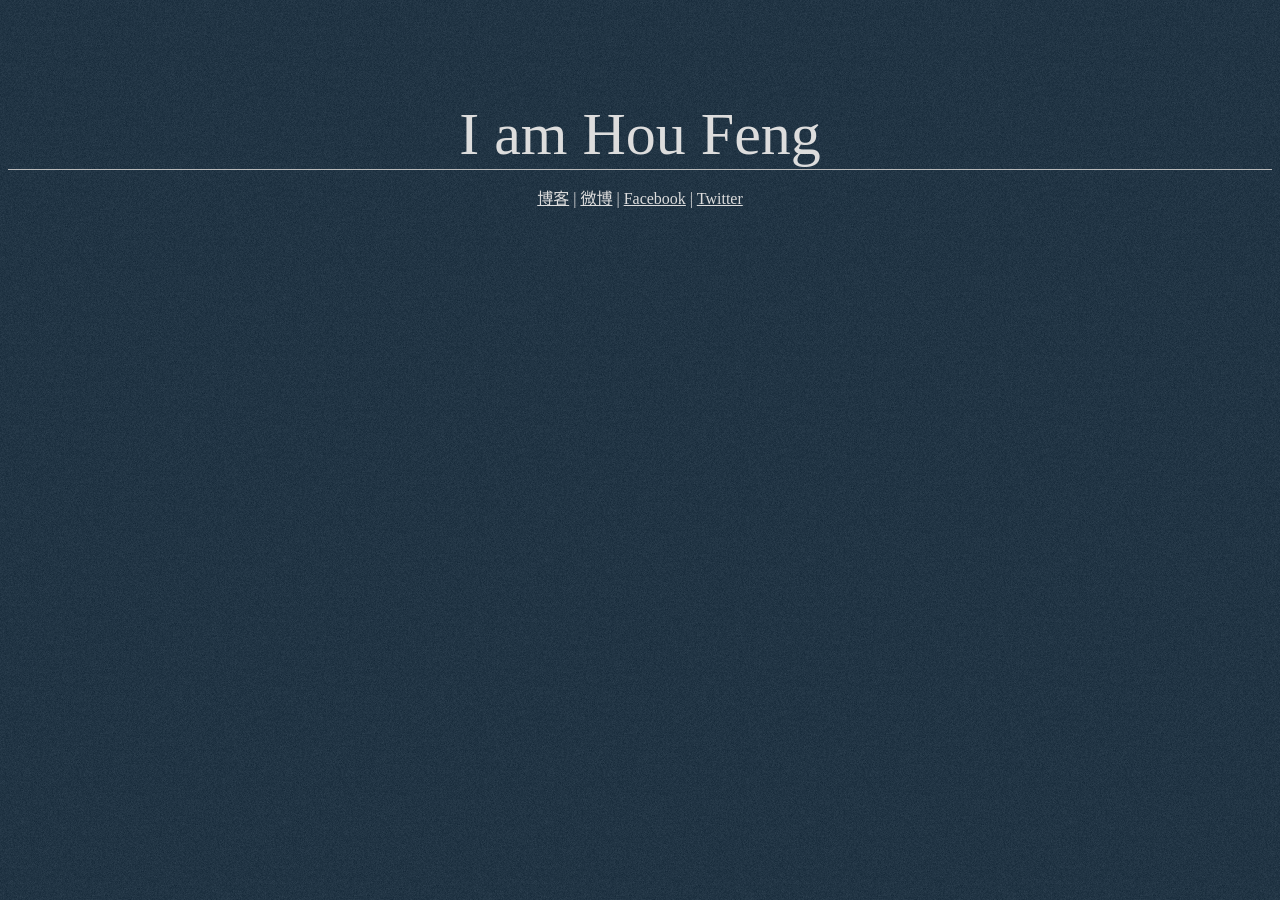
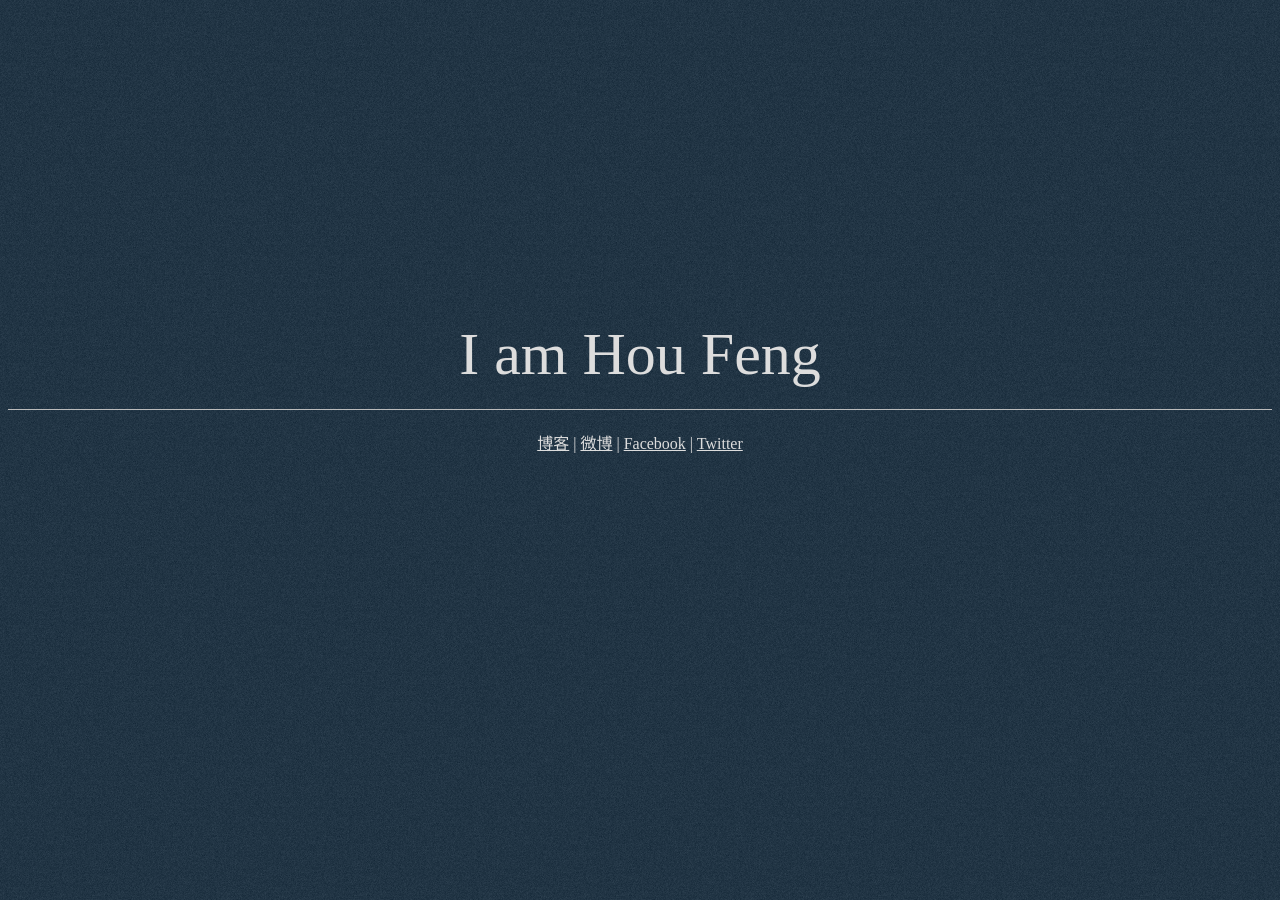
Before and after one commit to Houfeng/houfeng.github.com, a Jekyll site: the page home.html, which Jekyll copies as it is, in a window 1280 px wide. Built offline with Jekyll 4.4.1, drawn with Linux system fonts in a browser that asks for light colours; Markdown is read by kramdown in place of the engine named in the settings.

Commit message:
Updated home.html

```diff
--- a/home.html
+++ b/home.html
@@ -9,13 +9,14 @@
       }
       a{color:#ddd;}
       #i{
-        margin-top:100px;
+        margin-top:300px;
         text-align:center;
         font-size:60px;
+        padding:20px;
       }
       #link{
         text-align:center;
-        padding:15px;
+        padding:20px;
         border-top:solid 1px #bbb;
       }
     </style>
```
